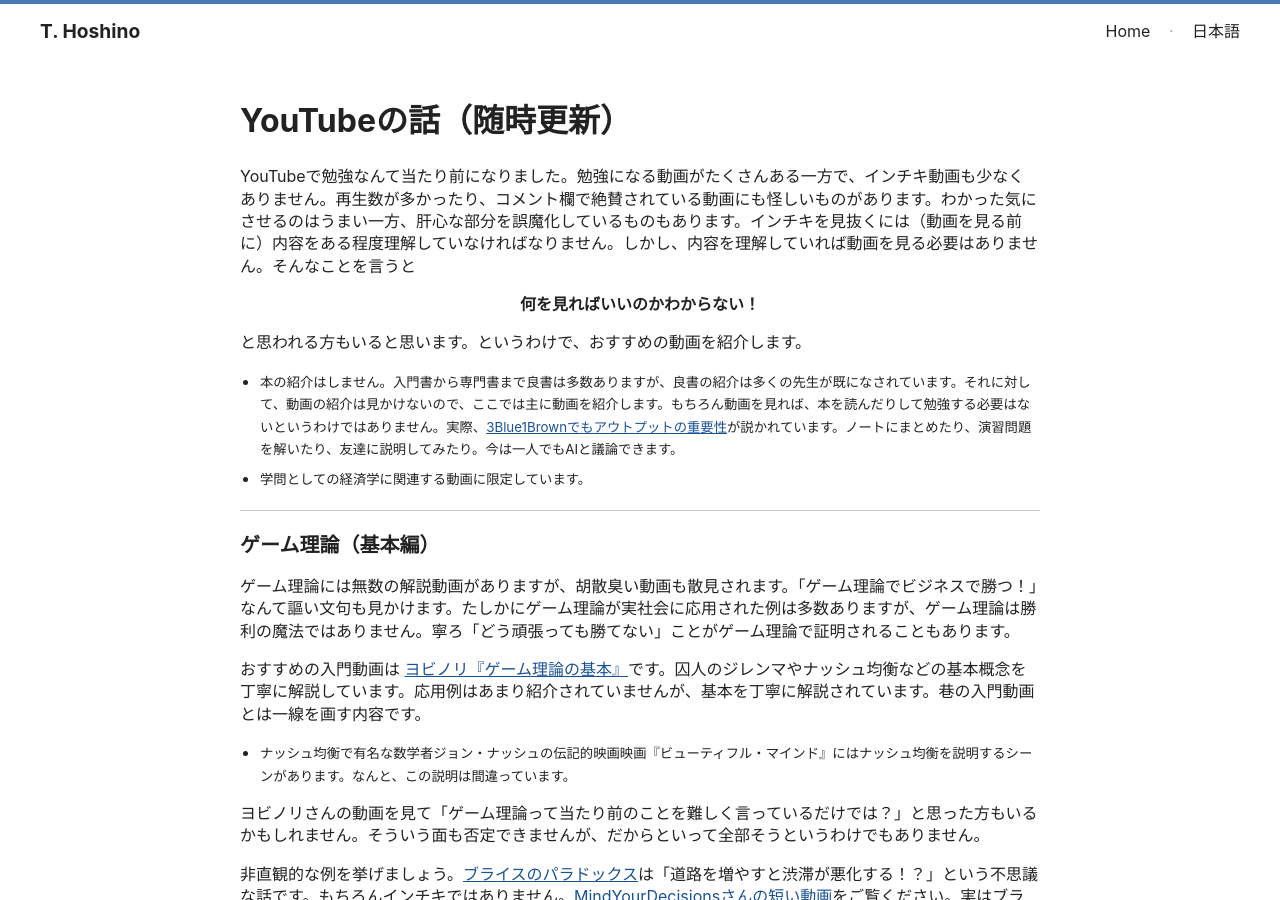
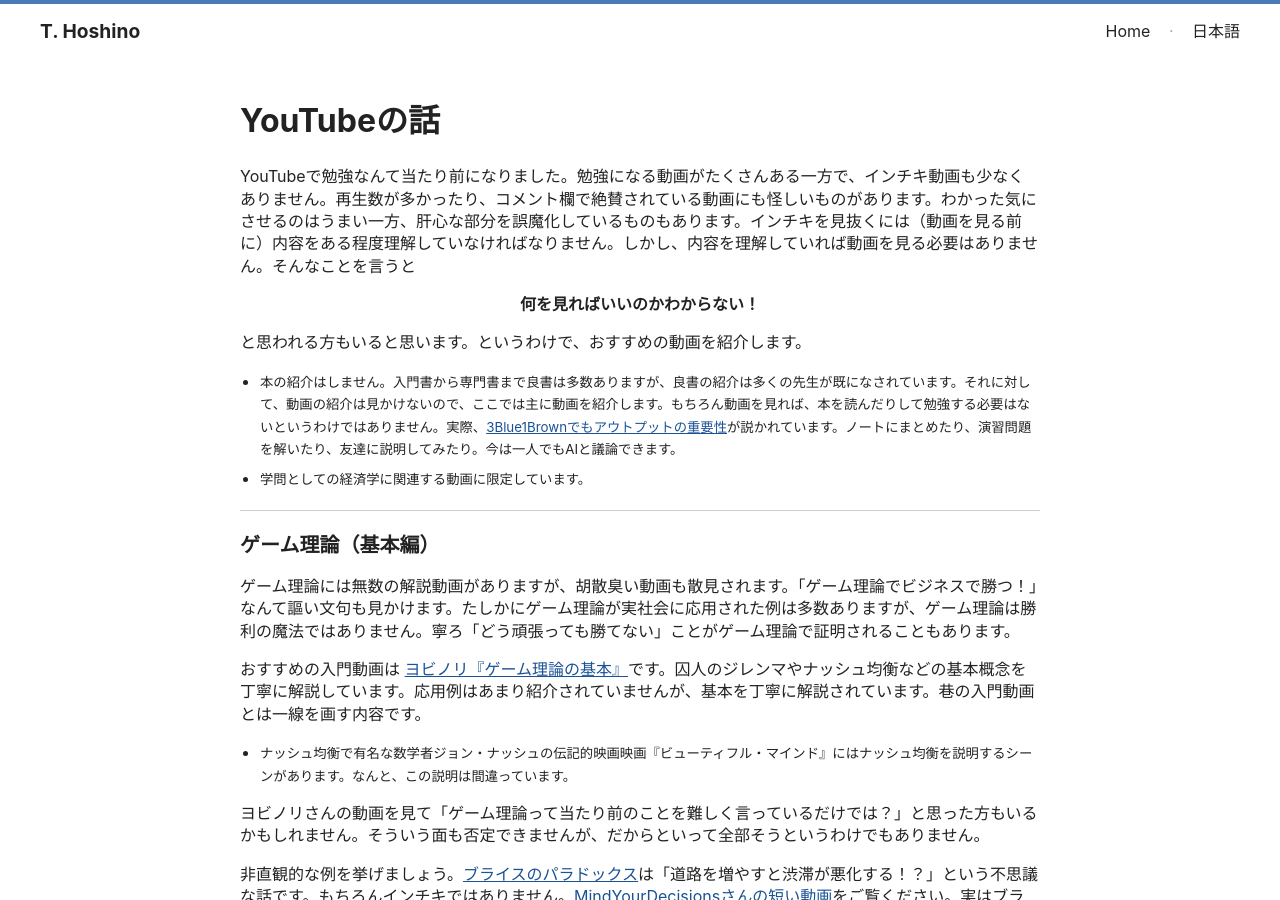
Before and after one commit to tetsuyahoshino137/tetsuyahoshino137.github.io, a Jekyll site: the page built from posts/youtube.md, in a window 1280 px wide and 900 px high. Built offline with Jekyll 4.4.1, drawn with Linux system fonts in a browser that asks for light colours.

Commit message:
Update youtube.md

```diff
--- a/posts/youtube.md
+++ b/posts/youtube.md
@@ -4,7 +4,7 @@ title: YouTubeの話
 permalink: /posts/youtube/
 ---
 
-# YouTubeの話（随時更新）
+# YouTubeの話
 
 YouTubeで勉強なんて当たり前になりました。勉強になる動画がたくさんある一方で、インチキ動画も少なくありません。再生数が多かったり、コメント欄で絶賛されている動画にも怪しいものがあります。わかった気にさせるのはうまい一方、肝心な部分を誤魔化しているものもあります。インチキを見抜くには（動画を見る前に）内容をある程度理解していなければなりません。しかし、内容を理解していれば動画を見る必要はありません。そんなことを言うと
 
```
